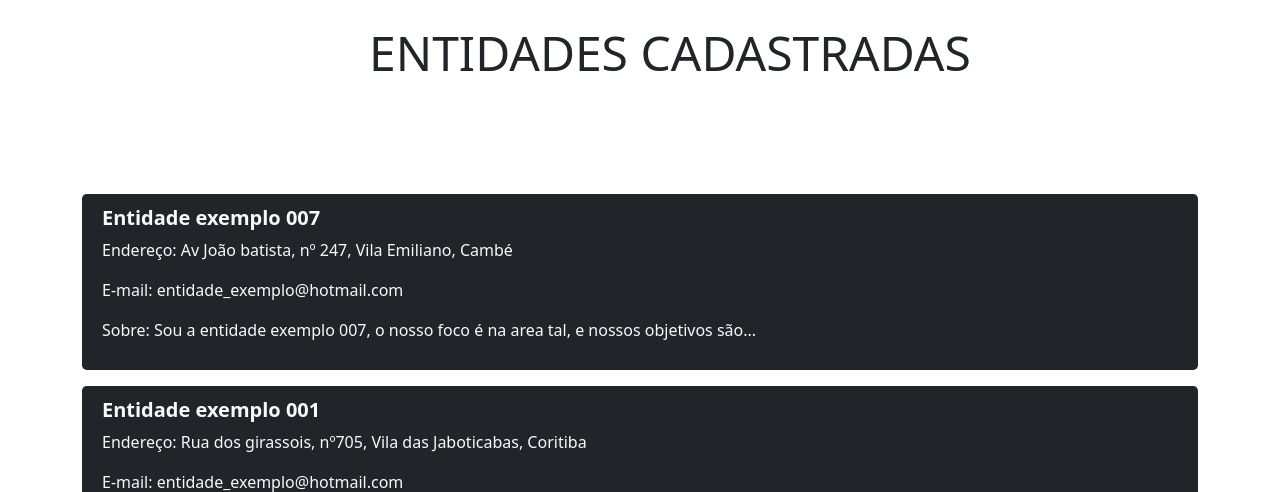
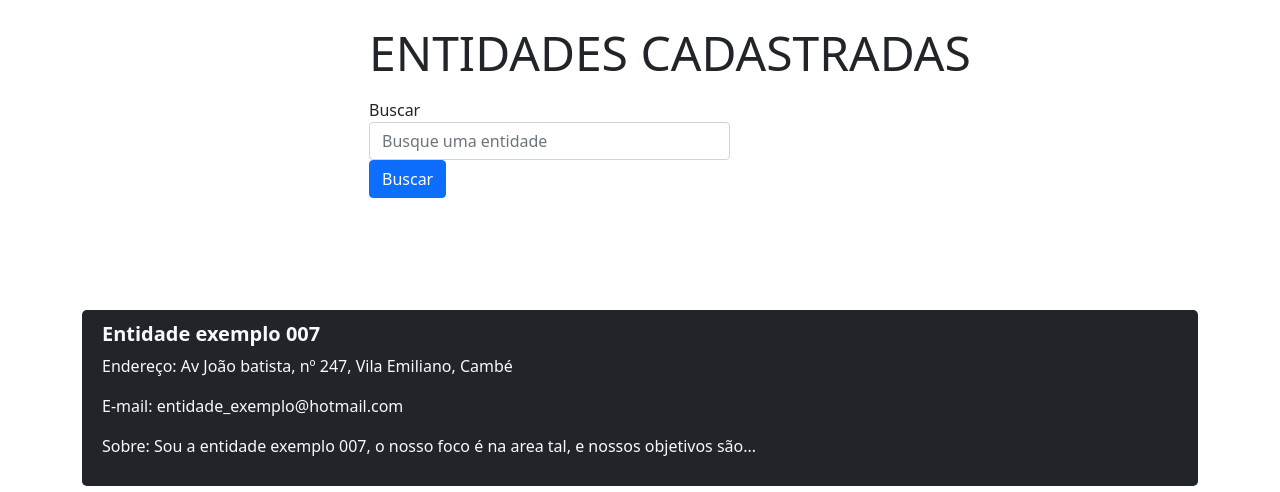
Before and after one commit to PI-UNIVESP-Penapolis/PRODEA, a Flask app: page /entidades in a window 1280 px wide; the page is wider, and only the part inside the window is pictured. Shown: the part 89-581 px from the top of that part. Run offline with Flask 2, Linux system fonts and the light colour scheme; data comes from the database, SQL or seed files in the repository; some libraries are stand-ins or nearby versions.

Commit message:
Buscar uma entidade

```diff
--- a/app/controllers/default.py
+++ b/app/controllers/default.py
@@ -3,7 +3,7 @@ from flask.templating import render_template
 from wtforms.fields.core import StringField
 from app import app, db
 
-from  app.models.forms import CasdastroForm
+from  app.models.forms import CasdastroForm, Busca
 from app.models.tables import entity
 
 @app.route("/")
@@ -34,6 +34,24 @@ def cadastre():
 
 @app.route('/entidades', methods=["POST", "GET"])
 def entidades():
-    entidades = entity.query.order_by(entity.cidade).all()
+    busca = Busca()
+    #if pesquisa == True:
+    if busca.validate_on_submit():
+        entidade = busca.entidade.data
+        entidades = entity.query.filter_by(cidade=entidade).all()
+
+        print(entidades)
+    else:
+        entidades = entity.query.order_by(entity.cidade).all()
+    #entidades = entity.query.filter_by(nome="Entidade exemplo 007").all()
     #cidades = entidades.cidade.all()
-    return render_template("lista.html", entidades=entidades)
+    return render_template("lista.html", entidades=entidades, busca=busca)
+
+"""@app.route('/entidades/busca', methods= ["POST", "GET"])
+def busca():
+    busca = Busca()
+    if busca.validate_on_submit():
+        entidade = busca.entidade.data
+        entidades = entity.query.filter_by(cidade=entidade).all()
+        print(entidades)
+    return render_template("lista.html", entidades=entidades, busca=busca)"""
--- a/app/models/forms.py
+++ b/app/models/forms.py
@@ -12,3 +12,6 @@ class CasdastroForm(FlaskForm):
     cidade = StringField("cidade", validators=[DataRequired()])
     cep = StringField("cep", validators=[DataRequired()])
     sobre = TextField("sobre", validators=[DataRequired()])
+
+class Busca(FlaskForm):
+    entidade = StringField("entidade", validators=[DataRequired()])
--- a/app/templates/lista.html
+++ b/app/templates/lista.html
@@ -6,6 +6,16 @@
       <h1 class="display-5">ENTIDADES CADASTRADAS</h1>
       <p class="lead"> </p>
     </div>
+    <div class=" col-md-4 offset-md-3">
+        <form action="" method="POST">
+            {{ busca.csrf_token }}
+    <div class="form-group">
+        <label>Buscar</label>
+        {{ busca.entidade(class="form-control", placeholder="Busque uma entidade")}}
+        <button type="submit" class="btn btn-primary">Buscar</button>
+    </div>
+
+
 </main>
 <div class = "p-5">
 </div>
```
